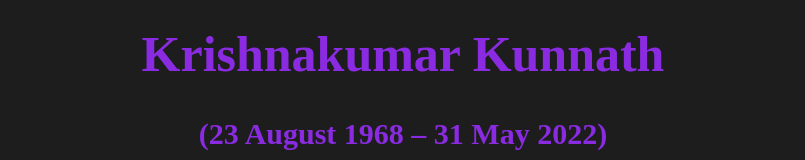
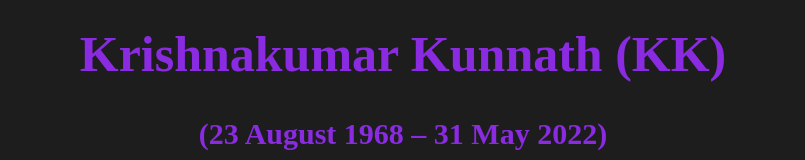
Before and after one commit to Shiva04122000/kk-tribute-page, a plain HTML site: page index.html in a window 1280 px wide. Shown: the top 160 px of the page, without its empty margins (237-1042 px from the left). Drawn offline with Linux system fonts and the light colour scheme; a web font is replaced by a local one.

Commit message:
this is my second commit

```diff
--- a/index.html
+++ b/index.html
@@ -13,7 +13,7 @@
 </head>
 
 <body>
-    <h1 class="name">Krishnakumar Kunnath</h1>
+    <h1 class="name">Krishnakumar Kunnath (KK)</h1>
     <h2 class="year"> (23 August 1968 – 31 May 2022)</h2>
     <img class="img"
         src="https://upload.wikimedia.org/wikipedia/commons/thumb/0/09/KK_%28125%29.jpg/800px-KK_%28125%29.jpg"
```
